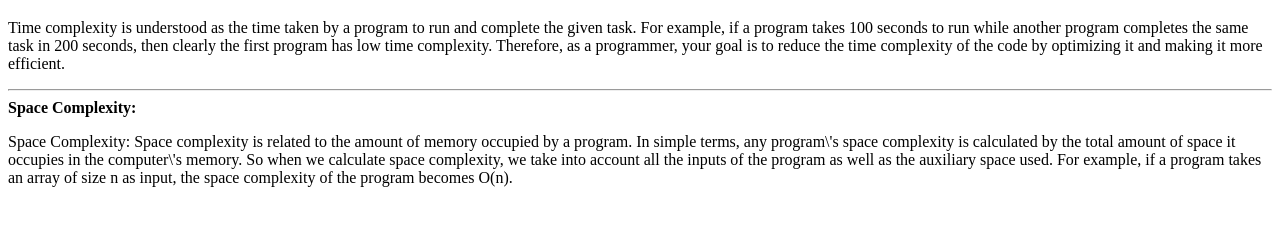
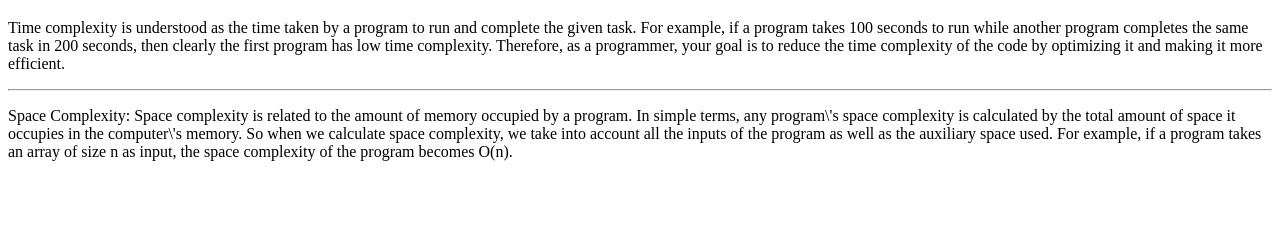
Before and after one commit to acciojob/time-and-space-complexity-rizwana573, a website: page main.html in a window 1280 px wide. Shown: the part 61-286 px from the top of the page. Drawn offline with Linux system fonts and the light colour scheme.

Commit message:
created a submission

```diff
--- a/main.html
+++ b/main.html
@@ -13,7 +13,7 @@
 <h1>Time and Space Complexity</h1>
 	<p>Time complexity is understood as the time taken by a program to run and complete the given task. For example, if a program takes 100 seconds to run while another program completes the same task in 200 seconds, then clearly the first program has low time complexity. Therefore, as a programmer, your goal is to reduce the time complexity of the code by optimizing it and making it more efficient.</p>
     <hr>
-	<b>Space Complexity:</b> <p>Space Complexity: Space complexity is related to the amount of memory occupied by a program. In simple terms, any program\'s space complexity is calculated by the total amount of space it occupies in the computer\'s memory. So when we calculate space complexity, we take into account all the inputs of the program as well as the auxiliary space used. For example, if a program takes an array of size n as input, the space complexity of the program becomes O(n).</p>
+	 <p>Space Complexity: Space complexity is related to the amount of memory occupied by a program. In simple terms, any program\'s space complexity is calculated by the total amount of space it occupies in the computer\'s memory. So when we calculate space complexity, we take into account all the inputs of the program as well as the auxiliary space used. For example, if a program takes an array of size n as input, the space complexity of the program becomes O(n).</p>
 </body>
 
 </html>
```
